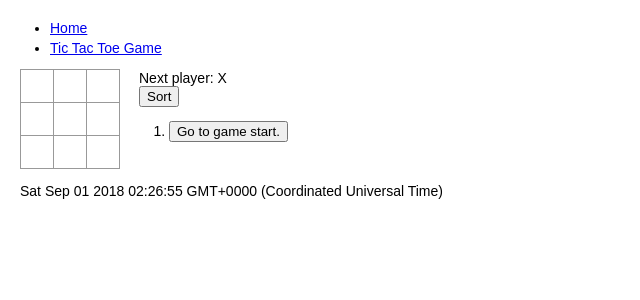
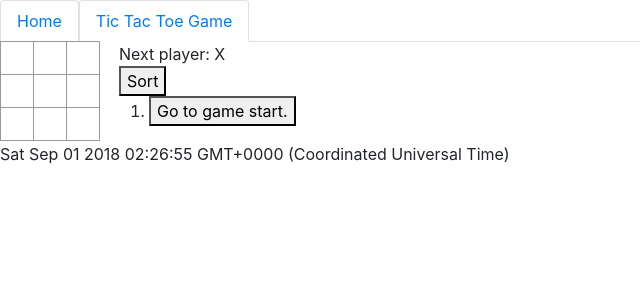
Before and after one commit to cameronrw-nz/ReactTutorials, a React (Create React App) app: page /tictactoe in a window 1280 px wide. Shown: the top 300 px of the page, without its empty margins (0-640 px from the left). Built offline with nearby package versions, Linux system fonts and the light colour scheme.

Commit message:
NavCSS
Starting to use bootstrap css for Navbar

```diff
--- a/package.json
+++ b/package.json
@@ -3,7 +3,9 @@
   "version": "0.1.0",
   "private": true,
   "dependencies": {
+    "bootstrap": "^4.1.3",
     "react": "^16.4.2",
+    "react-bootstrap": "^0.32.3",
     "react-dom": "^16.4.2",
     "react-router-dom": "^4.3.1",
     "react-scripts": "1.1.4"
--- a/public/index.html
+++ b/public/index.html
@@ -36,5 +36,16 @@
       To begin the development, run `npm start` or `yarn start`.
       To create a production bundle, use `npm run build` or `yarn build`.
     -->
+    <script src="https://code.jquery.com/jquery-3.3.1.slim.min.js"
+            integrity="sha384-q8i/X+965DzO0rT7abK41JStQIAqVgRVzpbzo5smXKp4YfRvH+8abtTE1Pi6jizo"
+            crossorigin="anonymous"></script>
+
+            <script src="https://cdnjs.cloudflare.com/ajax/libs/popper.js/1.14.0/umd/popper.min.js"
+            integrity="sha384-cs/chFZiN24E4KMATLdqdvsezGxaGsi4hLGOzlXwp5UZB1LY//20VyM2taTB4QvJ"
+            crossorigin="anonymous"></script>
+
+            <script src="https://stackpath.bootstrapcdn.com/bootstrap/4.1.0/js/bootstrap.min.js"
+            integrity="sha384-uefMccjFJAIv6A+rW+L4AHf99KvxDjWSu1z9VI8SKNVmz4sk7buKt/6v9KI65qnm"
+            crossorigin="anonymous"></script>
   </body>
 </html>
--- a/src/App.js
+++ b/src/App.js
@@ -9,4 +9,4 @@ const App = () => (
     </div>
 )
 
-  export default App
+export default App
--- a/src/MainDisplay/TicTacToe.js
+++ b/src/MainDisplay/TicTacToe.js
@@ -1,5 +1,5 @@
 import React from 'react';
-import '../styles/index.css';
+import '../styles/TicTacToe.css';
 
 function Square(props) {
     return (
--- a/src/Navigator.js
+++ b/src/Navigator.js
@@ -1,17 +1,29 @@
 import React from 'react'
-import { Link } from 'react-router-dom'
+import Nav from 'react-bootstrap/lib/Nav';
+import NavItem from 'react-bootstrap/lib/NavItem';
 
 // The Header creates links that can be used to navigate
 // between routes.
-const Navigator = () => (
-  <header>
-    <nav>
-      <ul>
-        <li><Link to='/'>Home</Link></li>
-        <li><Link to='/tictactoe'>Tic Tac Toe Game</Link></li>
-      </ul>
-    </nav>
-  </header>
-)
+class Navigator extends React.Component {
+  handleSelect(eventKey, event) {
+    event.preventDefault();
+    alert(`selected ${eventKey}`);
+  }
+
+  render() {
+    return (
+      <Nav bsStyle="tabs" className="nav nav-tabs" activeKey="1" onSelect={k => this.handleSelect(k)}>
+        <NavItem className="nav-item nav-link" eventKey="1" href="/">
+          Home
+        </NavItem>
+        <NavItem className="nav-item nav-link" eventKey="1" href="/tictactoe">
+          Tic Tac Toe Game
+        </NavItem>
+      </Nav>
+    );
+  }
+}
+
+
 
 export default Navigator
--- a/src/index.js
+++ b/src/index.js
@@ -2,6 +2,7 @@ import React from 'react'
 import ReactDOM from 'react-dom';
 import { BrowserRouter } from 'react-router-dom'
 import App from './App'
+import 'bootstrap/dist/css/bootstrap.min.css';
 
 ReactDOM.render(
     <BrowserRouter>
```
Also changed, not shown: src/styles/TicTacToe.css (renamed from src/styles/index.css), 1 other file (tests, documents, lock files or other folders).
